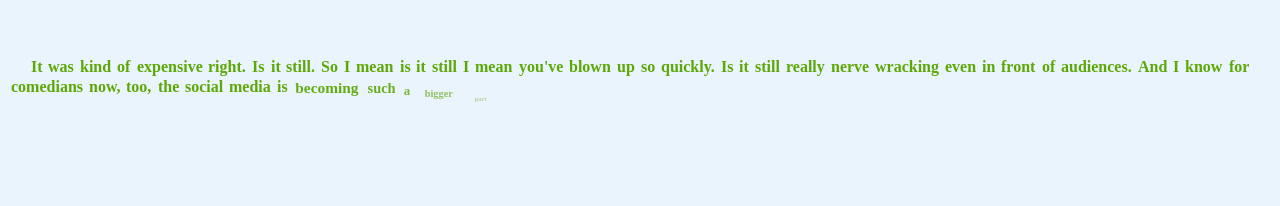
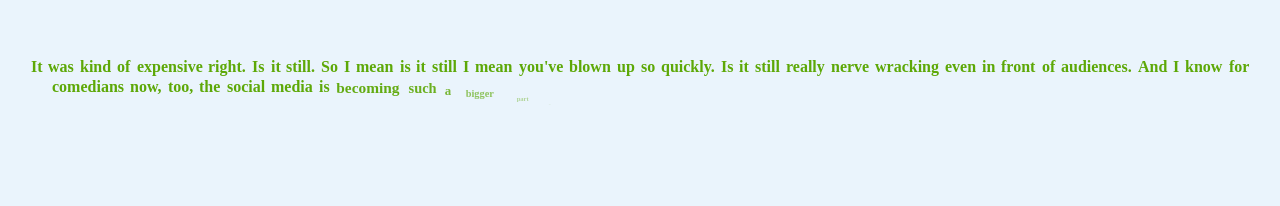
Before and after one commit to raffik16/allyasksreallylongquestionsthatnobodycanfollow, a Nuxt app: page / in a window 1280 px wide. Shown: the part 294-500 px from the top of the page. Built offline with nearby package versions, Linux system fonts and the light colour scheme.

Commit message:
update padding

```diff
--- a/components/AnimatedQuestions.vue
+++ b/components/AnimatedQuestions.vue
@@ -68,7 +68,7 @@
     left: 50%;
     transform: translate(-50%,-50%);
     width: 100%;
-    padding: 0 5px;
+    padding: 0 20px;
     box-sizing: border-box;
   }
 
```
